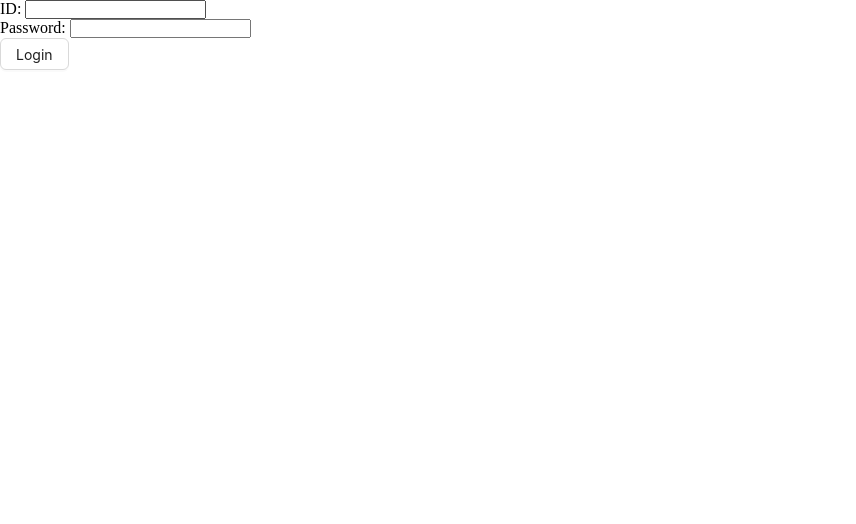
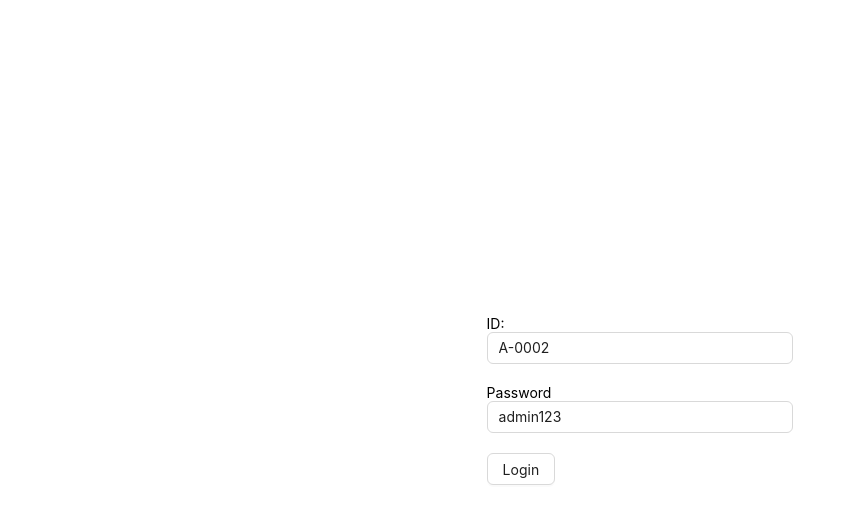
Before and after one commit to Masud-Rahman22/Ph-University-Management-Client, a React (Vite) app: page /login in a window 1280 px wide. Shown: the top 524 px of the page, without its empty margins (0-856 px from the left). Built offline with nearby package versions, Linux system fonts and the light colour scheme.

Commit message:
created a form using form provider and used antD form with react hook form

```diff
--- /dev/null
+++ b/src/components/form/PHFrom.tsx
@@ -0,0 +1,34 @@
+import { ReactNode } from 'react';
+import {
+  FieldValues,
+  FormProvider,
+  SubmitHandler,
+  useForm,
+} from 'react-hook-form';
+
+type TFormConfig = {
+  defaultValues?: Record<string, any>;
+};
+
+type TFormProps = {
+  onSubmit: SubmitHandler<FieldValues>;
+  children: ReactNode;
+} & TFormConfig;
+
+const PHForm = ({ onSubmit, children, defaultValues }: TFormProps) => {
+  const formConfig: TFormConfig = {};
+
+  if (defaultValues) {
+    formConfig['defaultValues'] = defaultValues;
+  }
+
+  const methods = useForm(formConfig);
+
+  return (
+    <FormProvider {...methods}>
+      <form onSubmit={methods.handleSubmit(onSubmit)}>{children}</form>
+    </FormProvider>
+  );
+};
+
+export default PHForm;
--- /dev/null
+++ b/src/components/form/PHInput.tsx
@@ -0,0 +1,22 @@
+import { Input } from 'antd';
+import { Controller } from 'react-hook-form';
+
+type TInputProps = {
+  type: string;
+  name: string;
+  label?: string;
+};
+
+const PHInput = ({ type, name, label }: TInputProps) => {
+  return (
+    <div style={{ marginBottom: '20px' }}>
+      {label ? label : null}
+      <Controller
+        name={name}
+        render={({ field }) => <Input {...field} type={type} id={name} />}
+      />
+    </div>
+  );
+};
+
+export default PHInput;
--- a/src/pages/Login.tsx
+++ b/src/pages/Login.tsx
@@ -1,48 +1,58 @@
-import { Button } from "antd";
-import { FieldValues, useForm } from "react-hook-form";
-import { useLoginMutation } from "../redux/features/auth/authApi";
-import { useAppDispatch } from "../redux/features/hooks";
-import { setUser, TUser } from "../redux/features/auth/authSlice";
-import { verifyToken } from "../utils/verifyToken";
-import { useNavigate } from "react-router-dom";
-import { toast } from "sonner";
+import { Button, Row } from 'antd';
+import { FieldValues } from 'react-hook-form';
+import { useLoginMutation } from '../redux/features/auth/authApi';
+import { TUser, setUser } from '../redux/features/auth/authSlice';
+import { verifyToken } from '../utils/verifyToken';
+import { useNavigate } from 'react-router-dom';
+import { toast } from 'sonner';
+import PHInput from '../components/form/PHInput';
+import { useAppDispatch } from '../redux/features/hooks';
+import PHForm from '../components/form/PHFrom';
 
 const Login = () => {
+  const navigate = useNavigate();
   const dispatch = useAppDispatch();
-  const navigate = useNavigate();
-  const { register, handleSubmit } = useForm();
+  // const { register, handleSubmit } = useForm({
+  //   defaultValues: {
+  //     userId: 'A-0002',
+  //     password: 'admin123',
+  //   },
+  // });
+
+  const defaultValues = {
+    userId: 'A-0002',
+    password: 'admin123',
+  };
+
   const [login] = useLoginMutation();
-  const onSubmit = async (data : FieldValues) => {
-    const toastId = toast.loading("user is logging in");
+
+  const onSubmit = async (data: FieldValues) => {
+    console.log(data);
+    const toastId = toast.loading('Logging in');
+
     try {
       const userInfo = {
         id: data.userId,
         password: data.password,
       };
-      login(userInfo);
       const res = await login(userInfo).unwrap();
       const user = verifyToken(res.data.accessToken) as TUser;
-      console.log(user);
       dispatch(setUser({ user: user, token: res.data.accessToken }));
-      toast.success("logged in", { id: toastId, duration: 2000 });
+      toast.success('Logged in', { id: toastId, duration: 2000 });
       navigate(`/${user.role}/dashboard`);
-    } catch (error) {
-      toast.error("something went wrong", { id: toastId, duration: 2000 });
+    } catch (err) {
+      toast.error('Something went wrong', { id: toastId, duration: 2000 });
     }
   };
 
   return (
-    <form onSubmit={handleSubmit(onSubmit)}>
-      <div>
-        <label htmlFor="id">ID: </label>
-        <input type="text" id="id" {...register("userId")} />
-      </div>
-      <div>
-        <label htmlFor="password">Password: </label>
-        <input type="text" id="password" {...register("password")} />
-      </div>
-      <Button htmlType="submit">Login</Button>
-    </form>
+    <Row justify="center" align="middle" style={{ height: '100vh' }}>
+      <PHForm onSubmit={onSubmit} defaultValues={defaultValues}>
+        <PHInput type="text" name="userId" label="ID:" />
+        <PHInput type="text" name="password" label="Password" />
+        <Button htmlType="submit">Login</Button>
+      </PHForm>
+    </Row>
   );
 };
 
```
Also changed, not shown: .eslintrc.cjs.
